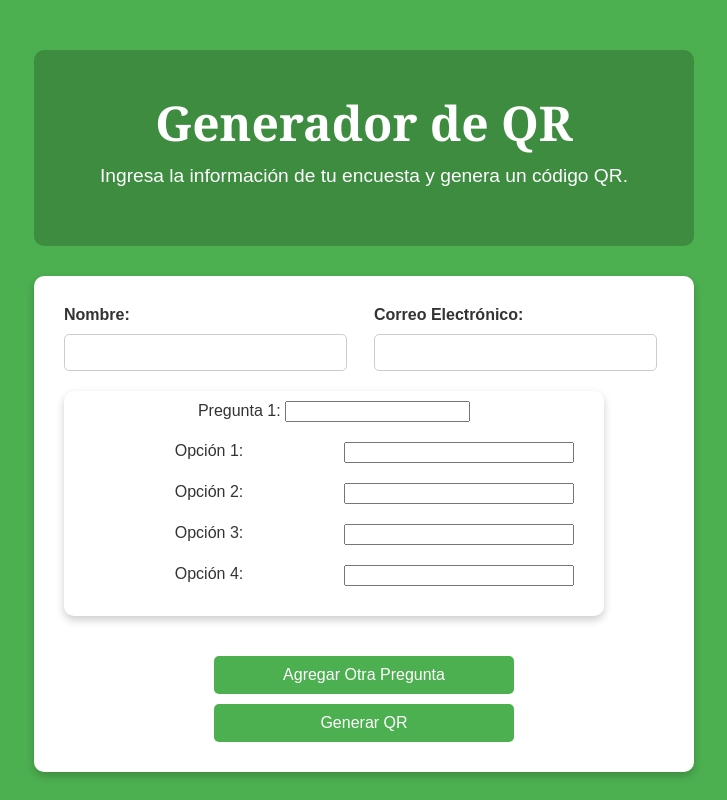
After one commit to artemFedossov/generador_de_encuestas, a Flask app: page /generar_qr in a window 1280 px wide. The commit adds this page. Shown: the whole page, without its empty margins (276-1003 px from the left). Run offline with Flask 3, Linux system fonts and the light colour scheme.

Commit message:
trabajando en la logica del QR

```diff
--- a/app.py
+++ b/app.py
@@ -1,7 +1,26 @@
+import sqlite3
+import json
+import qrcode
+import base64
 from flask import Flask, render_template, request, redirect, url_for, session
+from flask_mail import Mail, Message
+from io import BytesIO
 
 app = Flask(__name__)
 app.secret_key = 'tu_clave_secreta'  # Necesario para usar sesiones
+
+app.config['MAIL_SERVER'] = 'smtp.tu_servidor.com'
+app.config['MAIL_PORT'] = 587
+app.config['MAIL_USERNAME'] = 'tu_correo@example.com'
+app.config['MAIL_PASSWORD'] = 'tu_password'
+app.config['MAIL_USE_TLS'] = True
+
+mail = Mail(app)
+
+def enviar_respuestas(email, respuestas):
+    msg = Message('Respuestas de tu encuesta', sender='tu_correo@example.com', recipients=[email])
+    msg.body = f"Aquí están las respuestas recibidas:\n\n{respuestas}"
+    mail.send(msg)
 
 # Base de datos ficticia de preguntas
 preguntas = [
@@ -55,6 +74,89 @@ def siguiente(numero):
 def finalizar():
     return render_template('final.html', nombre=session.get('nombre', 'Generador de Encuestas'))
 
+# 👉 Página para generar QR
+@app.route('/generar_qr')
+def generar_qr():
+    return render_template('generar_qr.html')
+
+
+# 👉 Procesar QR
+@app.route('/procesar_qr', methods=['POST'])
+def procesar_qr():
+    nombre = request.form.get('nombre')
+    email = request.form.get('email')
+
+    preguntas = []
+    for i in range(1, 6):
+        pregunta = request.form.get(f'pregunta_{i}')
+        if pregunta:
+            opciones = [
+                request.form.get(f'pregunta_{i}_opcion_1'),
+                request.form.get(f'pregunta_{i}_opcion_2'),
+                request.form.get(f'pregunta_{i}_opcion_3'),
+                request.form.get(f'pregunta_{i}_opcion_4'),
+            ]
+            preguntas.append({"pregunta": pregunta, "opciones": opciones})
+
+    # Guardar encuesta en la base de datos
+    conn = sqlite3.connect('encuestas.db')
+    cursor = conn.cursor()
+
+    cursor.execute('''
+        INSERT INTO encuestas (nombre, email, preguntas)
+        VALUES (?, ?, ?)
+    ''', (nombre, email, json.dumps(preguntas)))
+
+    encuesta_id = cursor.lastrowid
+    conn.commit()
+    conn.close()
+
+    # Generar la URL de la encuesta
+    url = f"http://127.0.0.1:5000/encuesta/{encuesta_id}"
+
+    # Generar el QR
+    qr = qrcode.QRCode(version=1, box_size=10, border=5)
+    qr.add_data(url)
+    qr.make(fit=True)
+
+    # Convertir el QR a base64 para enviarlo como imagen al HTML
+    img = qr.make_image(fill='black', back_color='white')
+    buffer = BytesIO()
+    img.save(buffer, format="PNG")
+    qr_base64 = base64.b64encode(buffer.getvalue()).decode("utf-8")
+
+    # Renderizar la página con el QR
+    return render_template('qr_result.html', qr_code=qr_base64, url=url)
+
+@app.route('/encuesta/<int:id>', methods=['GET', 'POST'])
+def encuesta(id):
+    conn = sqlite3.connect('encuestas.db')
+    cursor = conn.cursor()
+
+    cursor.execute('SELECT preguntas FROM encuestas WHERE id = ?', (id,))
+    data = cursor.fetchone()
+
+    if not data:
+        return "Encuesta no encontrada.", 404
+
+    preguntas = json.loads(data[0])
+
+    if request.method == 'POST':
+        respuestas = request.form.to_dict()
+        cursor.execute('''
+            INSERT INTO respuestas (encuesta_id, respuestas)
+            VALUES (?, ?)
+        ''', (id, json.dumps(respuestas)))
+
+        conn.commit()
+        conn.close()
+
+        return "¡Gracias por responder la encuesta!"
+
+    conn.close()
+    return render_template('encuesta.html', preguntas=preguntas)
+
+
 # 👉 Iniciar servidor
 if __name__ == '__main__':
     app.run(debug=True)
--- a/static/style.css
+++ b/static/css/style.css
@@ -80,7 +80,7 @@ form {
 }
 
 /* Botón */
-form button {
+form button, .boton-generar-qr {
     margin-top: 10px;
     width: 50%;
     padding: 10px;
@@ -90,11 +90,14 @@ form button {
     border-radius: 5px;
     font-size: 1rem;
     cursor: pointer;
+    text-decoration: none;
 }
 
 form button:hover {
     background: #388E3C;
 }
+
+
 
 /* Pregunta */
 .pregunta {
--- /dev/null
+++ b/static/js/generar_qr.js
@@ -0,0 +1,32 @@
+let contadorPreguntas = 1;
+
+document.getElementById('agregar-pregunta').addEventListener('click', function () {
+    if (contadorPreguntas >= 5) {
+        alert('⚠️ Solo puedes agregar un máximo de 5 preguntas.');
+        return;
+    }
+
+    contadorPreguntas++;
+
+    const preguntasContainer = document.getElementById('preguntas-container');
+    const nuevaPregunta = document.createElement('div');
+    nuevaPregunta.className = 'pregunta';
+
+    nuevaPregunta.innerHTML = `
+        <label for="pregunta_${contadorPreguntas}">Pregunta ${contadorPreguntas}:</label>
+        <input type="text" id="pregunta_${contadorPreguntas}" name="pregunta_${contadorPreguntas}" required>
+
+        <div class="opciones">
+            <label>Opción 1:</label>
+            <input type="text" name="pregunta_${contadorPreguntas}_opcion_1" required>
+            <label>Opción 2:</label>
+            <input type="text" name="pregunta_${contadorPreguntas}_opcion_2" required>
+            <label>Opción 3:</label>
+            <input type="text" name="pregunta_${contadorPreguntas}_opcion_3" required>
+            <label>Opción 4:</label>
+            <input type="text" name="pregunta_${contadorPreguntas}_opcion_4" required>
+        </div>
+    `;
+
+    preguntasContainer.appendChild(nuevaPregunta);
+});
--- /dev/null
+++ b/templates/generar_qr.html
@@ -0,0 +1,58 @@
+
+<!DOCTYPE html>
+<html lang="es">
+<head>
+    <meta charset="UTF-8">
+    <meta name="viewport" content="width=device-width, initial-scale=1.0">
+    <title>Generar QR</title>
+    <link rel="stylesheet" href="{{ url_for('static', filename='css/style.css') }}">
+</head>
+<body>
+    <div class="header">
+        <h1>Generador de QR</h1>
+        <p>Ingresa la información de tu encuesta y genera un código QR.</p>
+    </div>
+
+    <form action="{{ url_for('procesar_qr') }}" method="POST">
+        <!-- Datos del Usuario -->
+        <div class="form-row">
+            <div class="form-group">
+                <label for="nombre">Nombre:</label>
+                <input type="text" id="nombre" name="nombre" required>
+            </div>
+            <div class="form-group">
+                <label for="email">Correo Electrónico:</label>
+                <input type="email" id="email" name="email" required>
+            </div>
+        </div>
+
+        <!-- Contenedor de Preguntas -->
+        <div id="preguntas-container">
+            <div class="pregunta">
+                <label for="pregunta_1">Pregunta 1:</label>
+                <input type="text" id="pregunta_1" name="pregunta_1" required>
+
+                <div class="opciones">
+                    <label>Opción 1:</label>
+                    <input type="text" name="pregunta_1_opcion_1" required>
+                    <label>Opción 2:</label>
+                    <input type="text" name="pregunta_1_opcion_2" required>
+                    <label>Opción 3:</label>
+                    <input type="text" name="pregunta_1_opcion_3" required>
+                    <label>Opción 4:</label>
+                    <input type="text" name="pregunta_1_opcion_4" required>
+                </div>
+            </div>
+        </div>
+
+        <!-- Botones -->
+        <div class="botones">
+            <button type="button" id="agregar-pregunta">Agregar Otra Pregunta</button>
+            <button type="submit">Generar QR</button>
+        </div>
+    </form>
+
+    <!-- Archivo JavaScript Externo -->
+    <script src="{{ url_for('static', filename='js/generar_qr.js') }}"></script>
+</body>
+</html>
--- a/templates/index.html
+++ b/templates/index.html
@@ -5,7 +5,7 @@
     <meta charset="UTF-8">
     <meta name="viewport" content="width=device-width, initial-scale=1.0">
     <title>Registro - Generador de Encuestas</title>
-    <link rel="stylesheet" href="{{ url_for('static', filename='style.css') }}">
+    <link rel="stylesheet" href="{{ url_for('static', filename='css/style.css') }}">
 </head>
 <body>
     <div class="header">
@@ -38,6 +38,7 @@
 
         <div class="form-row">
             <button type="submit">Comenzar Encuesta</button>
+            <a href="{{ url_for('generar_qr') }}" class="boton-generar-qr">Generar QR</a>
         </div>
     </form>
 
--- a/templates/pregunta.html
+++ b/templates/pregunta.html
@@ -4,7 +4,7 @@
     <meta charset="UTF-8">
     <meta name="viewport" content="width=device-width, initial-scale=1.0">
     <title>Pregunta {{ numero }}</title>
-    <link rel="stylesheet" href="{{ url_for('static', filename='style.css') }}">
+    <link rel="stylesheet" href="{{ url_for('static', filename='css/style.css') }}">
 </head>
 <body>
     <!-- Encabezado -->
@@ -19,7 +19,7 @@
     </div>
 
     <!-- Formulario de Opciones -->
-    <form action="{{ url_for('siguiente', numero=numero) }}" method="POST">
+    <form action="{{ url_for('siguiente', numero=numero) }}" method="POST" onsubmit="return validarSeleccion()">
         <div class="opciones">
             {% for opcion in opciones %}
             <div class="opcion">
@@ -36,5 +36,7 @@
             <button type="submit">Siguiente</button>
         </div>
     </form>
+
+    <script src="{{ url_for('static', filename='js/validacion.js') }}"></script>
 </body>
 </html>
```
Also changed, not shown: other parts of static/css/style.css (+82 -1 lines), database.py (added, +31 -0 lines), static/js/validacion.js (added, +10 -0 lines), templates/final.html (+17 -4 lines), templates/qr_result.html (added, +24 -0 lines).
